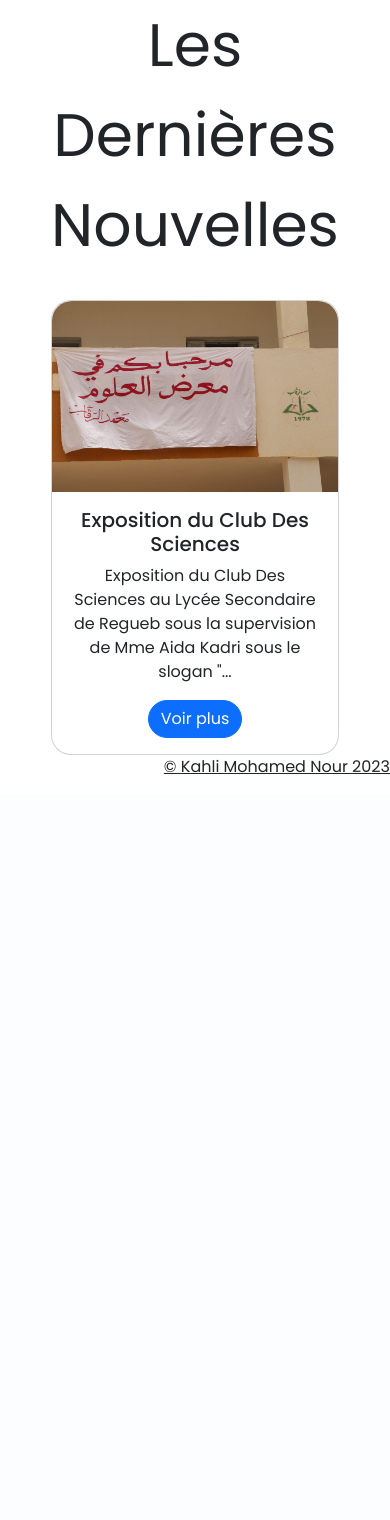
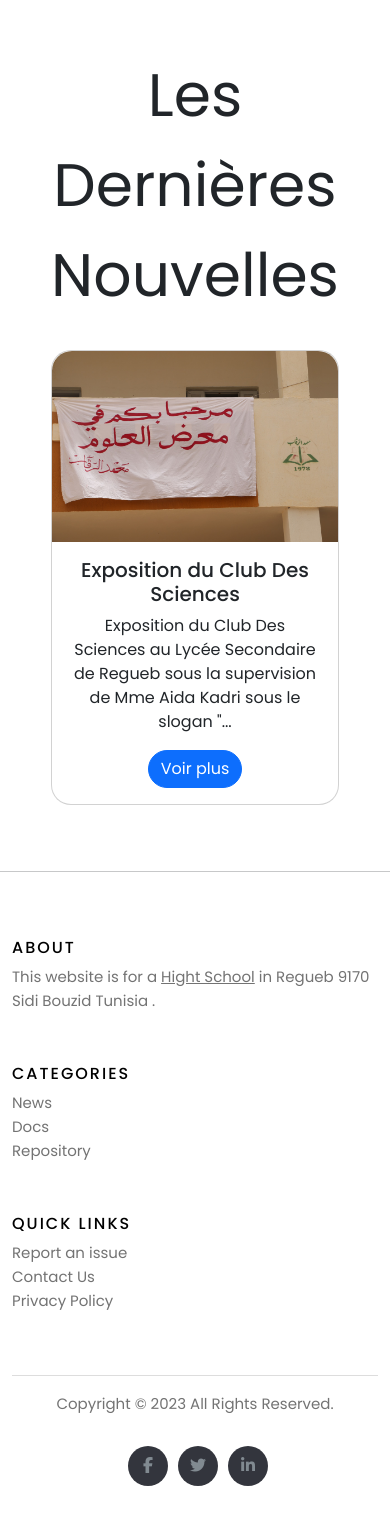
Before and after one commit to Ryosuke-420/Ryosuke-420.github.io, a PHP site: page /News/news.html in a window 390 px wide. Shown: the part 80-1600 px from the top of the page. Before the commit the page ends 854 px from the top, so only its background shows below. Run offline with PHP 8.4, Linux system fonts and the light colour scheme; some libraries are stand-ins or nearby versions.

Commit message:
Mobile bug fixes

```diff
--- a/News/news.html
+++ b/News/news.html
@@ -18,7 +18,7 @@
       <title>News</title>
    </head>
    <body>
-      <nav class="navbar navbar-expand-md navbar-custom">
+      <nav class="z-3 navbar navbar-expand-md navbar-custom">
          <div class="container">
             <a class="navbar-brand" href="/index.html">
             <img class="page-logo" src="../assets/img/logo.png" alt="" srcset="" >
@@ -54,7 +54,8 @@
             </div>
          </div>
       </nav>
-      <div class="h-blank"></div>
+      <div class="blank-space"></div>
+
       <div class="news-h">
          Les Dernières Nouvelles
       </div>
@@ -70,9 +71,53 @@
             </div>
          </div>
       </div>
-      <div class="footer">
-         <p>&copy; <a href="https://github.com/Ryosuke-420">Kahli Mohamed Nour 2023</a></p>
-      </div>
+     <div class="blank-space"></div>
+      <hr>
+      <footer class="site-footer">
+        <div class="container">
+          <div class="row">
+            <div class="col-sm-12 col-md-6">
+              <h6>About</h6>
+              <p class="text-justify">This website is for a <a class="maps" href="https://www.google.com/maps/place/Lyc%C3%A9e+Ar+Riqab/@34.8607896,9.7852903,19.79z/data=!4m6!3m5!1s0x12fefdb47ba6b1e5:0x5ae94e378eb5cdb2!8m2!3d34.8608025!4d9.7851042!16s%2Fg%2F11c1n26m36">Hight School</a> in Regueb 9170 Sidi Bouzid Tunisia . </p>
+            </div>
+
+            <div class="col-xs-6 col-md-3">
+              <h6>Categories</h6>
+              <ul class="footer-links">
+                <li><a href="../News/news.html">News</a></li>
+                <li><a href="../about/github.html">Docs</a></li>
+                <li><a href="../about/repo.html">Repository</a></li>
+              </ul>
+            </div>
+
+            <div class="col-xs-6 col-md-3">
+              <h6>Quick Links</h6>
+              <ul class="footer-links">
+                <li><a href="https://github.com/Ryosuke-420/Ryosuke-420.github.io/issues">Report an issue</a></li>
+                <li><a href="https://github.com/Ryosuke-420">Contact Us</a></li>
+                <li><a href="../about/privacy.html">Privacy Policy</a></li>
+              </ul>
+            </div>
+          </div>
+          <hr>
+        </div>
+        <div class="container">
+          <div class="row">
+            <div class="col-md-8 col-sm-6 col-xs-12">
+              <p class="copyright-text">Copyright &copy; 2023 All Rights Reserved.
+              </p>
+            </div>
+
+            <div class="col-md-4 col-sm-6 col-xs-12">
+              <ul class="social-icons">
+                <li><a class="facebook" href="#"><i class="fa fa-facebook"></i></a></li>
+                <li><a class="twitter" href="https://twitter.com/Ryosuke_420#"><i class="fa fa-twitter"></i></a></li>
+                <li><a class="linkedin" href="https://www.linkedin.com/in/kahli-mohamed-nour-567509270/"><i class="fa fa-linkedin"></i></a></li>
+              </ul>
+            </div>
+          </div>
+        </div>
+  </footer>
       <script src="https://cdn.jsdelivr.net/npm/bootstrap@5.3.0-alpha3/dist/js/bootstrap.bundle.min.js" integrity="sha384-ENjdO4Dr2bkBIFxQpeoTz1HIcje39Wm4jDKdf19U8gI4ddQ3GYNS7NTKfAdVQSZe" crossorigin="anonymous"></script>
       <script src="https://code.jquery.com/jquery-3.6.0.js"></script>
       <script src="https://code.jquery.com/ui/1.13.2/jquery-ui.js"></script>
--- a/assets/css/style.css
+++ b/assets/css/style.css
@@ -251,6 +251,13 @@ section {
   border-radius: 20px;
   transition: all .2s ease-in;
   cursor: pointer;
+  object-fit: cover;
+}
+@media (max-width: 768px) {
+  .p-img {
+    border-radius: 0;
+    transform: none;
+  }
 }
 .p-img:hover{
   scale: 0.9;
@@ -513,3 +520,11 @@ word-break: break-word !important;
   cursor: pointer;
   text-decoration: underline;
 }
+.blank-space{
+  height: 50px;
+}
+@media(max-width:700px){
+  #time{
+    display:none;
+  }
+}
--- a/assets/js/script.js
+++ b/assets/js/script.js
@@ -46,21 +46,6 @@ document.addEventListener("DOMContentLoaded", function(){
 });
 
 
-let mybutton = document.getElementById("myBtn");
-
-window.onscroll = function() {scrollFunction()};
-
-function scrollFunction() {
-  if (document.body.scrollTop > 20 || document.documentElement.scrollTop > 20) {
-    mybutton.style.display = "block";
-  } else {
-    mybutton.style.display = "none";
-  }
-}
-
-function topFunction() {
-  document.body.scrollTop = 0;
-}
 
 function updateTime() {
   var timeDiv = document.getElementById("time");
```
Also changed, not shown: Feed/2023-05/06/assets/css/style.css (+141 -0 lines), Feed/2023-05/06/index.html (+49 -4 lines), index.html (+7 -6 lines).
